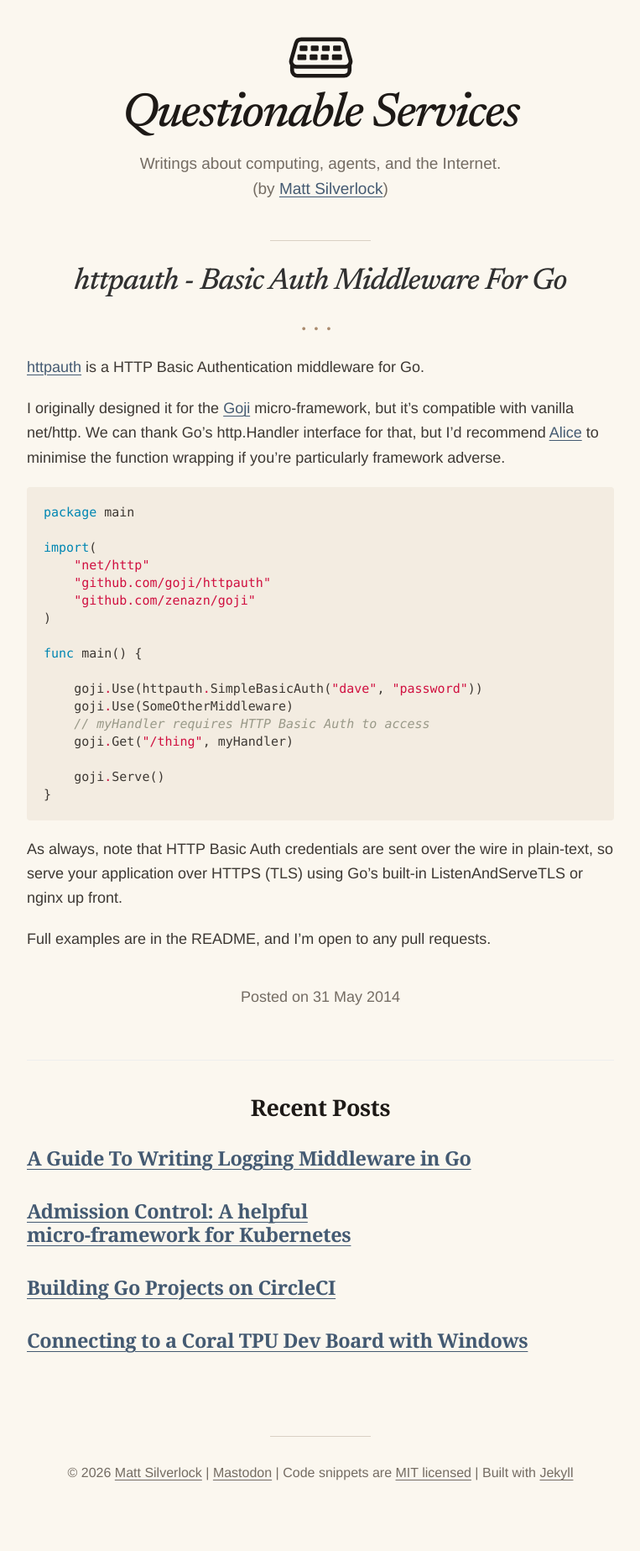
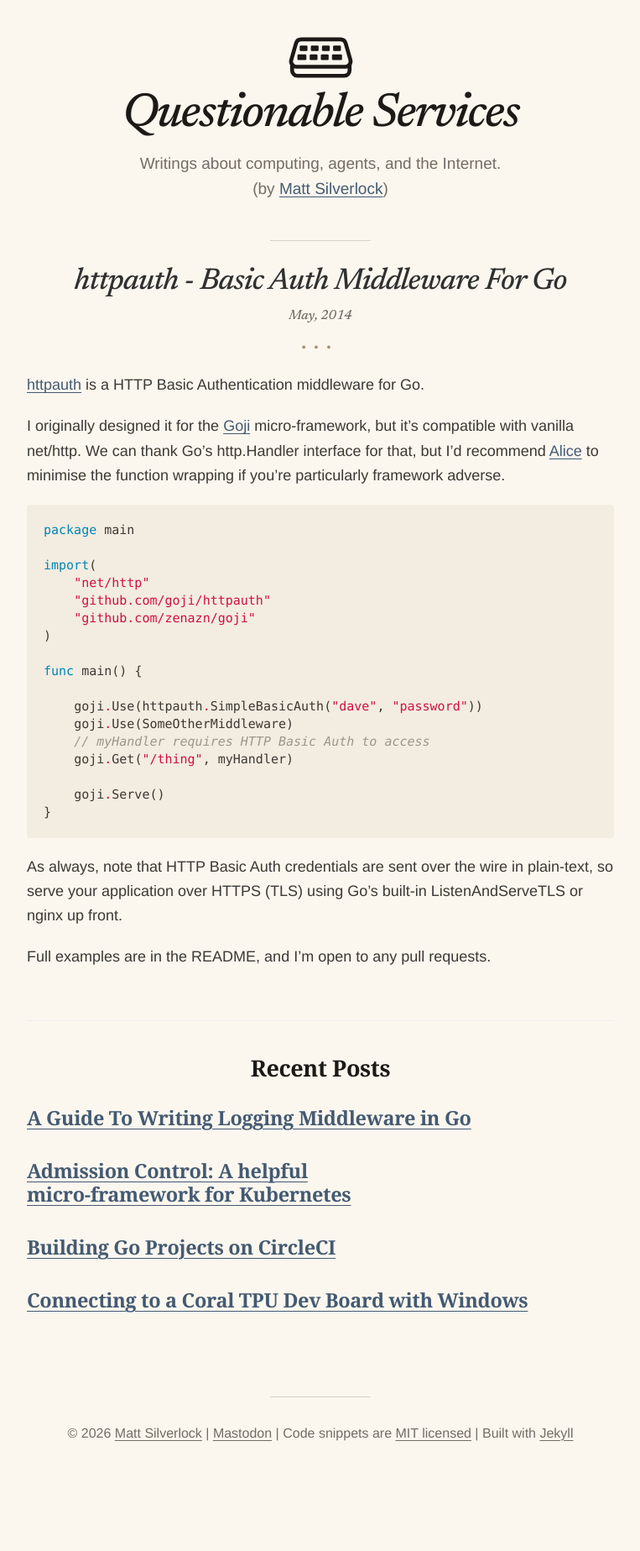
Before and after one commit to elithrar/elithrar.github.io, a Jekyll site: the page built from _posts/2014-05-31-httpauth-basic-auth-for-go.md, in a window 1280 px wide. Shown: the whole page at 84% size, without its empty margins (258-1021 px from the left). Built offline with Jekyll 4.4.1, drawn with Linux system fonts in a browser that asks for light colours; after the commit the page ends 1799 px from its top, so only the background shows below that.

Commit message:
Move post dates into article headers

```diff
--- a/_layouts/post.html
+++ b/_layouts/post.html
@@ -9,13 +9,13 @@ layout: default
       {{ page.title }}
     </a>
   </h1>
+  <time class="post-month" datetime="{{ page.date | date_to_xmlschema }}"
+    >{{ page.date | date: "%B, %Y" }}</time
+  >
   <span class="post-bullets" aria-hidden="true">&#8226;&#8226;&#8226;</span>
   <div class="post-content">
     {{ content }}
   </div>
-  <time class="post-date" datetime="{{ page.date | date_to_xmlschema }}"
-    >Posted on {{ page.date | date_to_long_string }}</time
-  >
 </article>
 
 <div class="related">
--- a/index.html
+++ b/index.html
@@ -23,6 +23,9 @@ layout: default
         {{ post.title }}
       </a>
     </h2>
+    <time class="post-month" datetime="{{ post.date | date_to_xmlschema }}"
+      >{{ post.date | date: "%B, %Y" }}</time
+    >
     <span class="post-bullets" aria-hidden="true">&#8226;&#8226;&#8226;</span>
     <div class="post-content">
       {{ post.content }}
--- a/public/css/app.css
+++ b/public/css/app.css
@@ -278,6 +278,7 @@ pre code {
 }
 
 .post-title {
+  margin-bottom: 0;
   font-family: "Newsreader", "Iowan Old Style", "Palatino Linotype", Georgia,
     "Times New Roman", serif;
   font-size: clamp(1.55rem, 4.5vw, 1.8rem);
@@ -287,9 +288,21 @@ pre code {
   letter-spacing: -0.025em;
 }
 
+.post-month {
+  display: block;
+  margin-top: 0.6rem;
+  color: var(--ink-muted);
+  font-family: "Newsreader", "Iowan Old Style", "Palatino Linotype", Georgia,
+    "Times New Roman", serif;
+  font-size: 0.8rem;
+  font-weight: 500;
+  font-style: italic;
+  line-height: 1.2;
+}
+
 .post-bullets {
   display: block;
-  margin-top: 1rem;
+  margin-top: 0.75rem;
   margin-bottom: 1rem;
   color: #aa8b6f;
   letter-spacing: 0.5rem;
```
